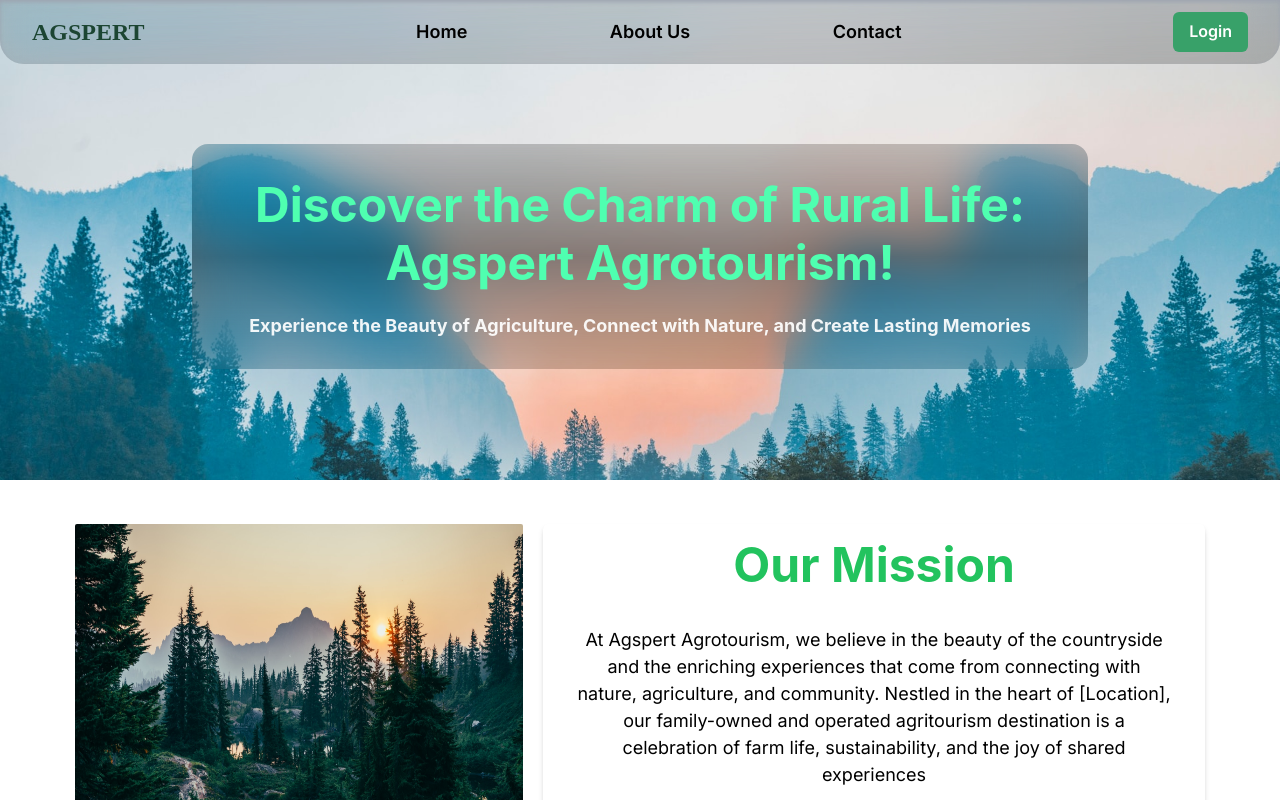
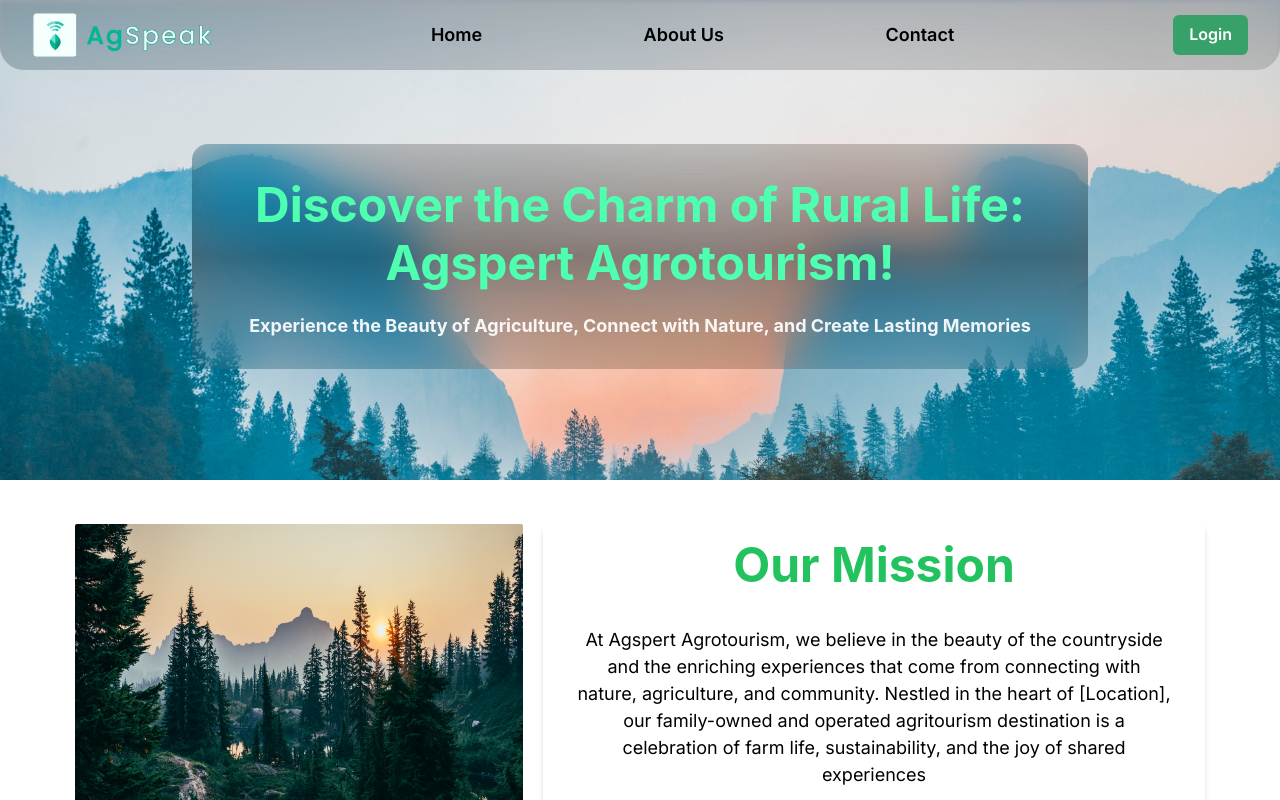
Before and after one commit to TheCharismaticEnigma/agritourism-page, a Next.js app: page / in a window 1280 px wide. Shown: the top 800 px of the page. Built offline with nearby package versions, Linux system fonts and the light colour scheme.

Commit message:
Refactor: Add Logo to the App

```diff
--- a/app/(Header)/NavBar.tsx
+++ b/app/(Header)/NavBar.tsx
@@ -1,4 +1,6 @@
-import { Button, Flex, Text } from '@chakra-ui/react';
+import logo from '@/public/logo.webp';
+import { Button, Flex } from '@chakra-ui/react';
+import Image from 'next/image';
 import Link from 'next/link';
 interface NavLink {
   label: string;
@@ -20,31 +22,24 @@ const NavBar = () => {
       top={0}
       left={0}
       width={'100%'}
-      className="rounded-b-3xl  shadow-gray-400 shadow-inner px-4 md:px-8 py-3 bg-gradient-to-br from-[#00000022] to-[#00000033] backdrop-saturate-200 backdrop-blur-[20px]"
+      className="rounded-b-3xl  shadow-gray-400 shadow-inner px-4 md:px-8 py-3 bg-gradient-to-tl from-[#00000022] to-[#00000043] backdrop-saturate-200 backdrop-blur-[20px]"
     >
-      <Text
-        color={'green.900'}
-        fontSize={{
-          base: '1rem',
-          sm: '1rem',
-          md: '1.5rem',
-        }}
-        fontWeight={'bold'}
-        fontFamily={'cursive'}
-      >
-        AGSPERT
-      </Text>
+      <Link href={'#'} className="bg-inherit">
+        <Image className="bg-red" width={180} src={logo} alt="Agspeak Logo" />
+      </Link>
 
       <Flex
         width={{
-          md: '50%',
+          md: '55%',
         }}
         display={{
           base: 'none',
           sm: 'flex',
         }}
         justifyContent={'space-around'}
-        gap={5}
+        gap={{
+          sm: 4,
+        }}
       >
         {links.map(({ label, href }) => (
           <NavLink key={label} label={label} href={href} />
```
